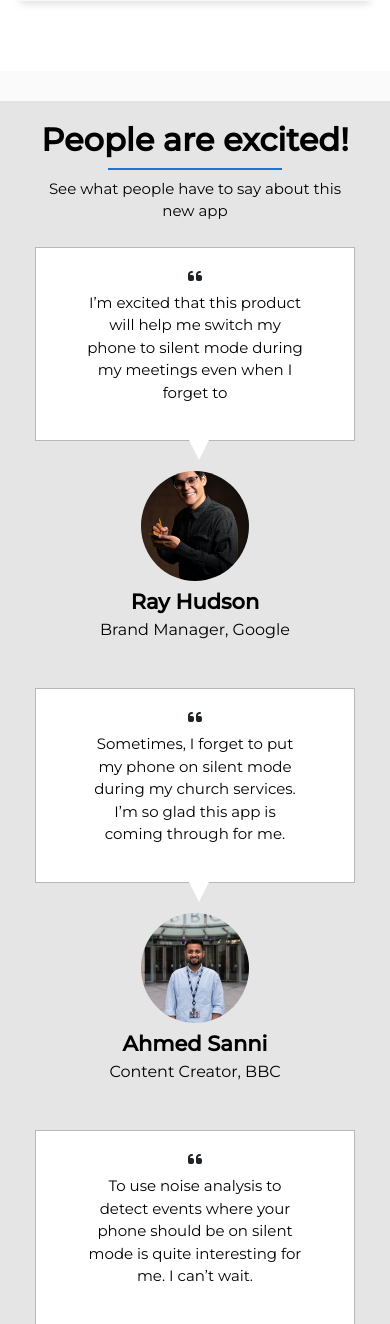
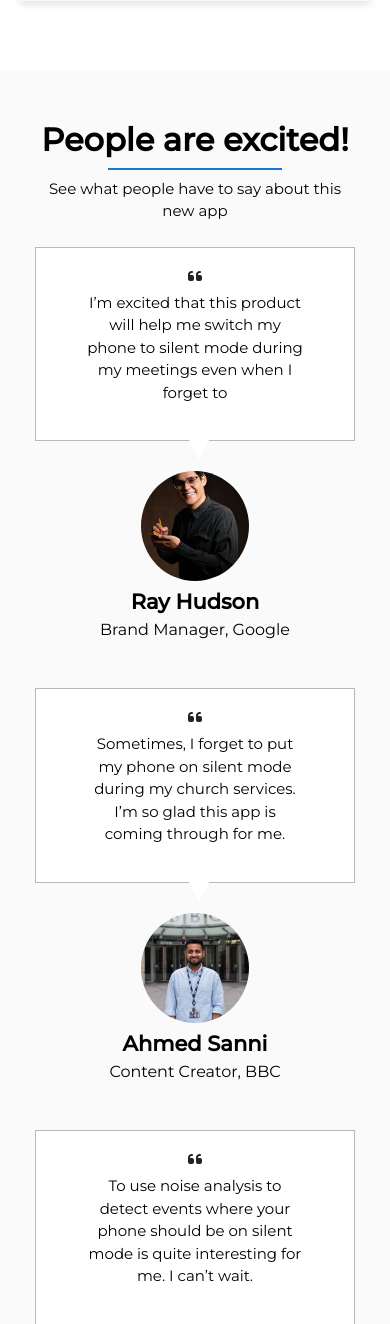
Before and after one commit to wisdomosara/landing, a PHP site: page / in a window 390 px wide. Shown: the part 2895-4219 px from the top of the page. Run offline with PHP 8.4, Linux system fonts and the light colour scheme; some libraries are stand-ins or nearby versions.

Commit message:
Update landing.css

```diff
--- a/landing.css
+++ b/landing.css
@@ -404,7 +404,7 @@ footer{
         background-color: #FAFAFA !important
     }
     #people .text{
-        background-color:  #E5E5E5 !important
+        background-color: #FAFAFA  !important
     }
     #people .text{
         padding: 20px;
```
